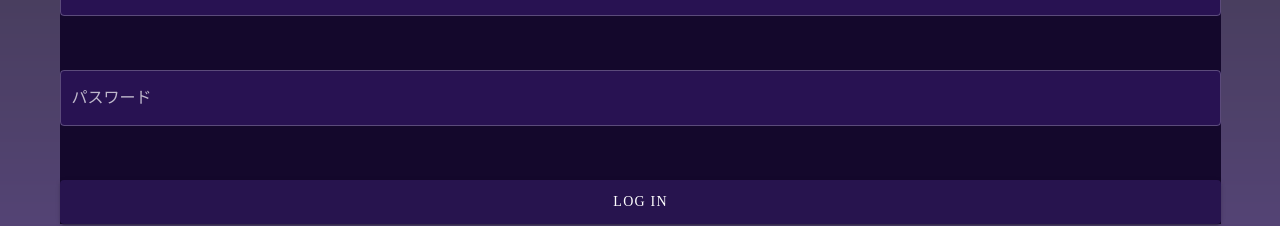
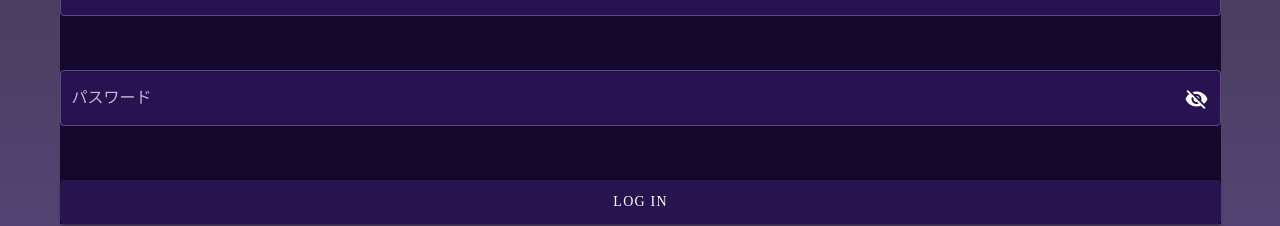
Before and after one commit to YoshijiFujiwara/tulip-project, a Nuxt app in the folder frontend/: page /auth/signin in a window 1280 px wide. Shown: the part 451-677 px from the top of the page. Built offline with nearby package versions, Linux system fonts and the light colour scheme.

Commit message:
🎨 : Add function
パスワードを見えなくする

```diff
--- a/frontend/pages/auth/signin.vue
+++ b/frontend/pages/auth/signin.vue
@@ -29,12 +29,17 @@
                 </v-col>
                 <v-col cols="12">
                   <v-text-field
+                    v-model="form.password"
                     background-color="#281252"
                     dark
                     class="mt-7"
                     label="パスワード"
+                    :type="showPasswordIcon ? 'text' : 'password'"
+                    :rules="rules.password"
                     outlined
                     required
+                    :append-icon="showPasswordIcon ? 'mdi-eye' : 'mdi-eye-off'"
+                    @click:append="showPasswordIcon = !showPasswordIcon"
                   ></v-text-field>
                 </v-col>
                 <v-col cols="12">
@@ -62,6 +67,16 @@ import Vue from 'vue'
 
 export default Vue.extend({
   layout: 'exibitors/guest',
+  data() {
+    return {
+      form: {
+        password: '',
+      },
+      rules: {
+        showPasswordIcon: false,
+      },
+    }
+  },
   methods: {
     onSubmit() {
       alert('aaaaaaaaaa')
```
